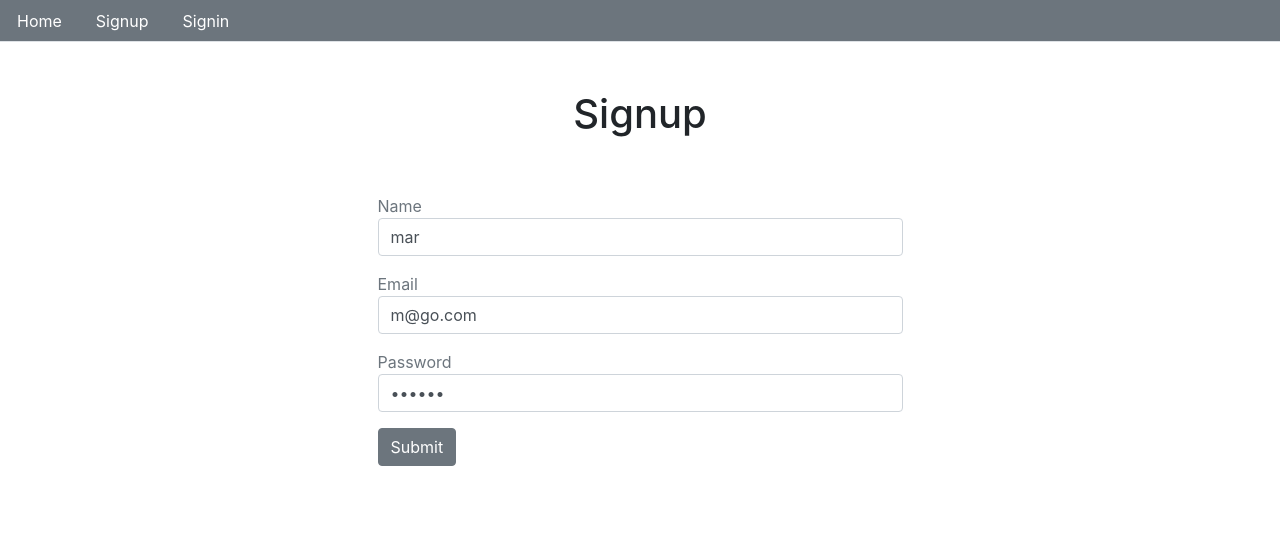
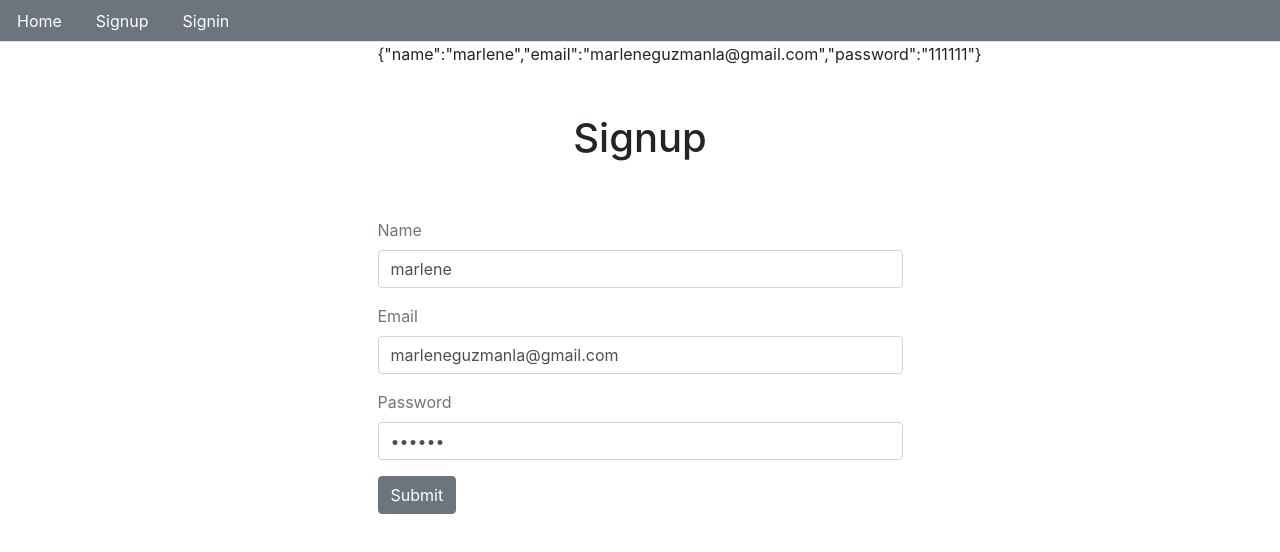
Before and after one commit to mardb/ttalk-, a React (Create React App) app: page /signup in a window 1280 px wide. Shown: the top 552 px of the page. Built offline with nearby package versions, Linux system fonts and the light colour scheme.

Commit message:
FINALLY connected signup page

```diff
--- a/src/components/Signup.js
+++ b/src/components/Signup.js
@@ -1,45 +1,81 @@
-import React, {useState} from 'react';
-// import {Link, Redirect} from 'react-router-dom';
-// import axios from 'axios';
-import Layout from '../core/Layout';
-import{ToastContainer
-  // , toast
-} from 'react-toastify';
-import 'react-toastify/dist/ReactToastify.min.css';
+import React, { useState } from "react";
+import axios from "axios";
+import Layout from "../core/Layout";
+import { ToastContainer, toast } from "react-toastify";
+import "react-toastify/dist/ReactToastify.min.css";
 
 const Signup = () => {
-    const [values] = useState({
-        name: "mar",
-        email: "m@go.com",
+  const [values, setValues] = useState({
+    name: "marlene",
+    email: "marleneguzmanla@gmail.com",
     password: "111111",
-        buttonText: "Submit"
+    buttonText: "Submit",
   });
 
-    const {name, email, password, buttonText} = values
+  const { name, email, password, buttonText } = values;
 
-    const handleChange= (name) => (event) => {
+  const handleChange = (name) => (event) => {
+    console.log(event.target.value);
+    setValues({ ...values, [name]: event.target.value });
+  };
 
-    }
-
-    const clickSubmit = event => {
-
-    }
+  const clickSubmit = (event) => {
+    event.preventDefault();
+    setValues({ ...values, buttonText: "Submitting" });
+    axios({
+      method: "POST",
+      url: `${process.env.REACT_APP_API}/signup`,
+      data: { name, email, password },
+    })
+      .then((response) => {
+        console.log("You have successfully signed up!", response);
+        //clean up state and empty values
+        setValues({
+          ...values,
+          name: "",
+          email: "",
+          password: "",
+          buttonText: "Submitted",
+        });
+        toast.success(response.data.message);
+      })
+      .catch((error) => {
+        console.log("There was an error signing up.", error.response.data);
+        setValues({ ...values, buttonText: "Submit" });
+        toast.error(error.response.data.error);
+      });
+  };
 
   const signupForm = () => (
     <form>
       <div className="form-group">
-                <lable className="text-muted">Name</lable>
-                <input type="text" className="form-control" onChange={handleChange("name")} value={name} />
+        <label className="text-muted">Name</label>
+        <input
+          type="text"
+          className="form-control"
+          onChange={handleChange("name")}
+          value={name}
+        />
       </div>
 
       <div className="form-group">
-                <lable className="text-muted">Email</lable>
-                <input type="email" className="form-control" onChange={handleChange(email)} value={email}/>
+        <label className="text-muted">Email</label>
+        <input
+          type="email"
+          className="form-control"
+          onChange={handleChange("email")}
+          value={email}
+        />
       </div>
 
       <div className="form-group">
-                <lable className="text-muted">Password</lable>
-                <input type="password" className="form-control" onChange={handleChange(password)} value={password}/>
+        <label className="text-muted">Password</label>
+        <input
+          type="password"
+          className="form-control"
+          onChange={handleChange("password")}
+          value={password}
+        />
       </div>
 
       <div>
@@ -54,6 +90,7 @@ const signupForm = () => (
     <Layout>
       <div className="col-md-6 offset-md-3">
         <ToastContainer />
+        {JSON.stringify({ name, email, password })}
         <h1 className="p-5 text-center">Signup</h1>
         {signupForm()}
       </div>
```
Lines whose indentation alone changed are shown as unchanged.
